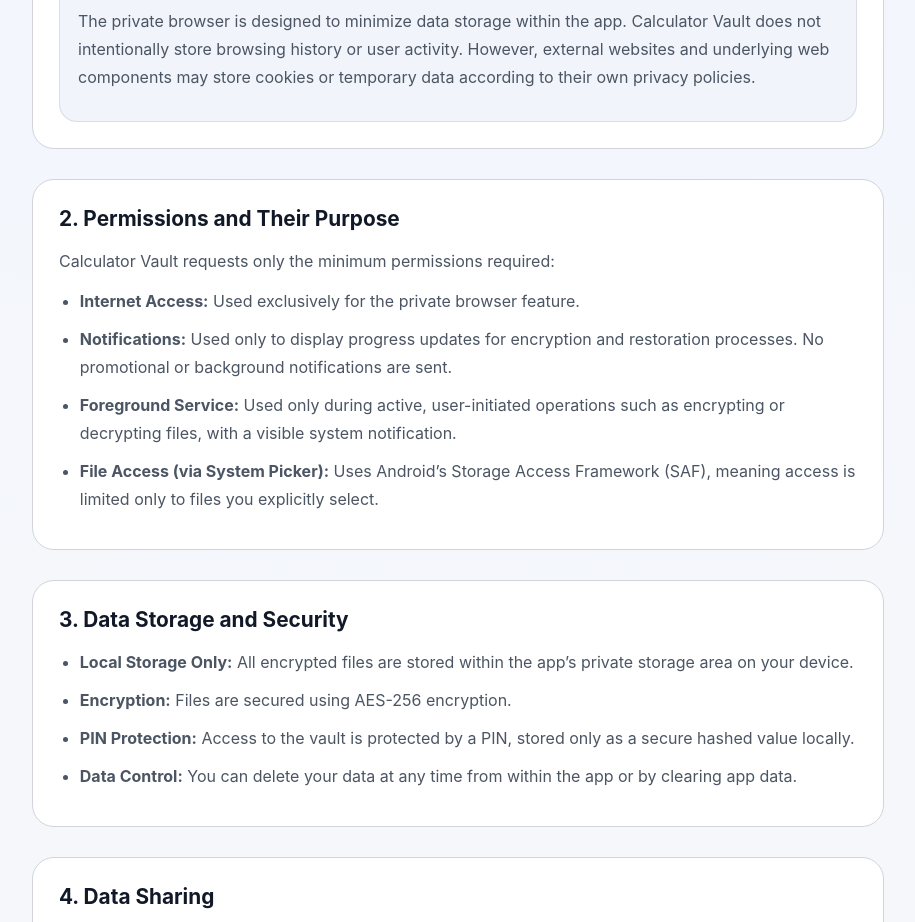
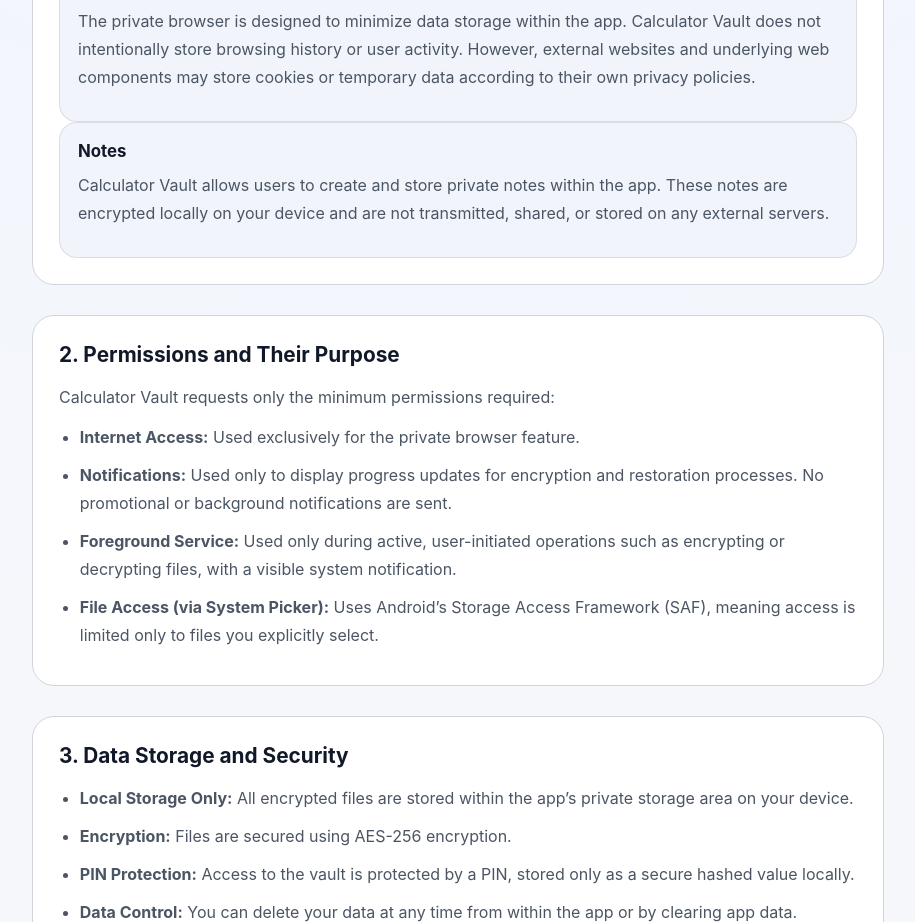
Before and after one commit to Smiley1451/calculator-vault-privacy, a plain HTML site: page index.html in a window 1280 px wide. Shown: the part 806-1728 px from the top of the page, without its empty margins (182-1097 px from the left). Drawn offline with Linux system fonts and the light colour scheme.

Commit message:
Add Notes section to index.html
Added a section for Notes explaining the functionality of storing private notes in Calculator Vault.

```diff
--- a/index.html
+++ b/index.html
@@ -51,6 +51,14 @@
             data according to their own privacy policies.
           </p>
         </div>
+        <div class="bullet-block">
+  <h3>Notes</h3>
+  <p>
+    Calculator Vault allows users to create and store private notes within the app.
+    These notes are encrypted locally on your device and are not transmitted, shared,
+    or stored on any external servers.
+  </p>
+</div>
       </article>
 
       <article>
```
